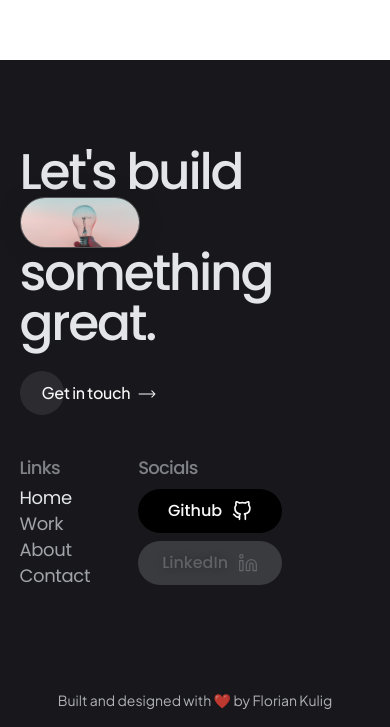
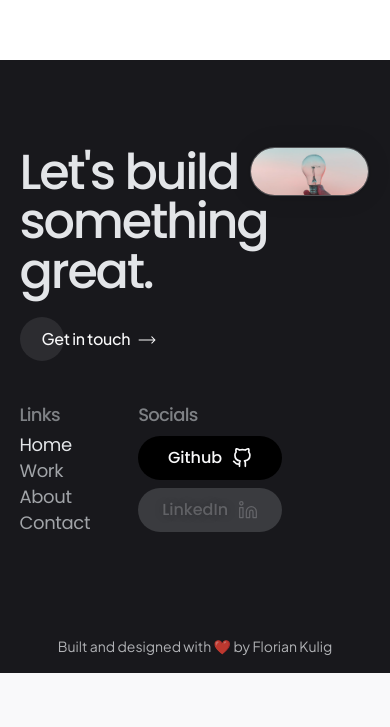
Before and after one commit to floriankulig/portfolio-new, a Next.js app: page / in a window 390 px wide. Shown: the part 9403-10130 px from the top of the page. After the commit the page ends 10076 px from the top, so only its background shows below. Built offline with nearby package versions, Linux system fonts and the light colour scheme.

Commit message:
fix: adjust header font size in Footer component for better responsiveness

```diff
--- a/src/components/layout/footer/Footer.tsx
+++ b/src/components/layout/footer/Footer.tsx
@@ -16,7 +16,7 @@ import { useRef } from "react";
 
 const StyledFooter = styled(motion.footer)`
   --gap: clamp(3rem, 10vw, 5rem);
-  --header-font-size: clamp(1.5rem, 11vw, 4rem);
+  --header-font-size: clamp(1.5rem, 10.8vw, 4rem);
   width: 100%;
   background: var(--text1);
   color: var(--bg3);
@@ -115,9 +115,6 @@ export const Footer: React.FC = () => {
             something great.
           </h3>
           <a href={`mailto:${EMAIL}?subject=Let's work together!`}>
-            {/* <ExternalButton $light>
-              <motion.span>{EMAIL}</motion.span>
-            </ExternalButton> */}
             <ArrowButton theme="dark">Get in touch</ArrowButton>
           </a>
         </div>
```
